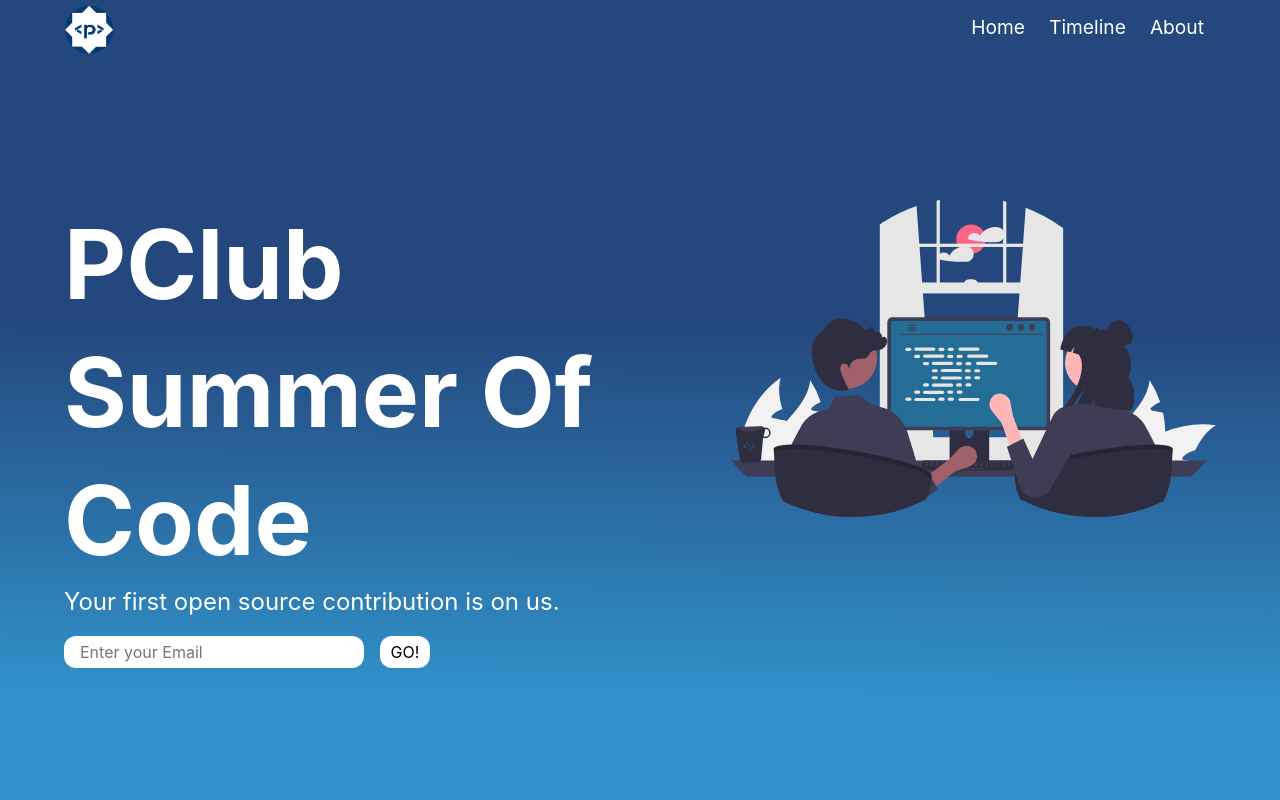
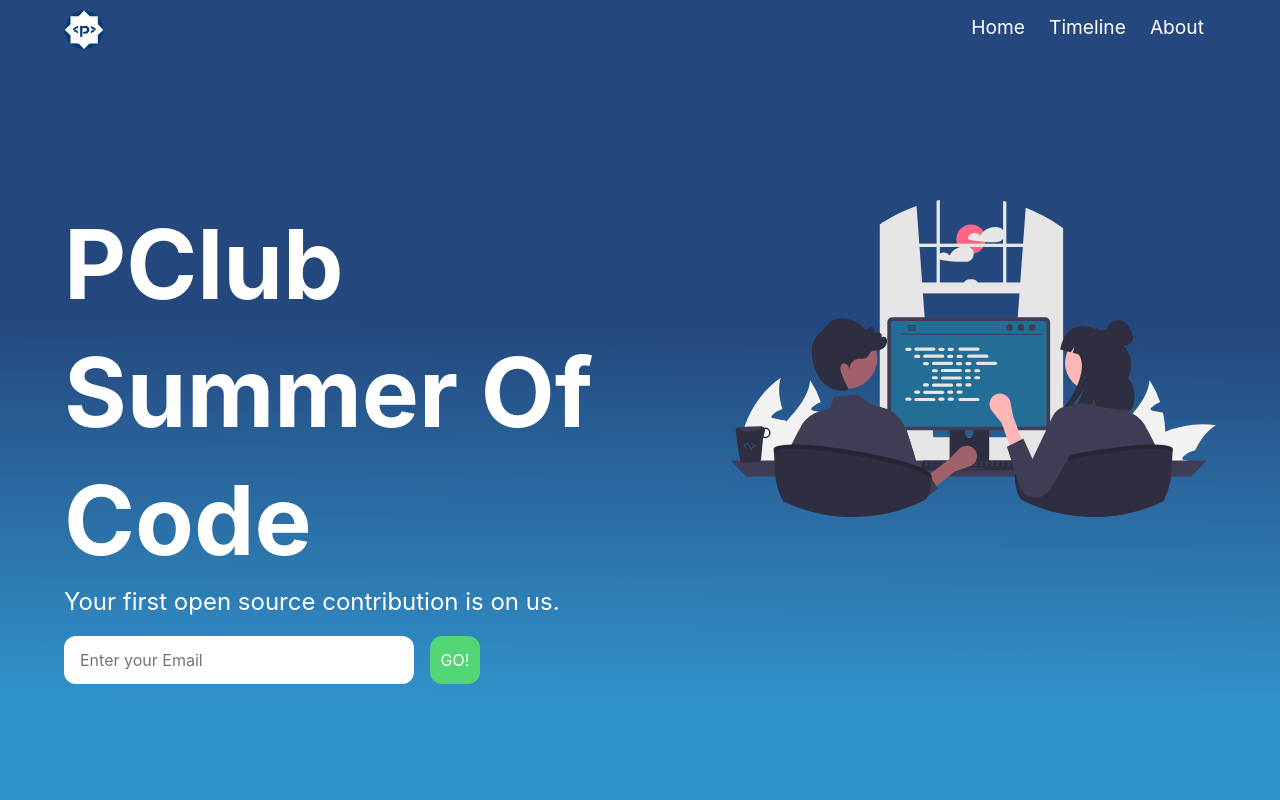
Before and after one commit to hrik2001/psoc2022-landing, a Next.js app: page / in a window 1280 px wide. Shown: the top 800 px of the page. Built offline with nearby package versions, Linux system fonts and the light colour scheme.

Commit message:
changed input box and logo alignment

```diff
--- a/styles/Hero.module.scss
+++ b/styles/Hero.module.scss
@@ -30,10 +30,11 @@
         display: flex;
         width: 100%;
         margin-top: 1rem;
-        height: 2rem;
+        height: 3rem;
         button{
+            color:#fff;
             margin-left: 1rem;
-            background-color: #ffffff;
+            background-color: #52d575;
             border: none;
             cursor: pointer;
             border-radius: 12px;
@@ -43,7 +44,7 @@
             padding-left: 1rem;
             border: none;
             border-radius: 12px;
-            width:clamp(200px, 30vw, 300px);
+            width:clamp(250px, 35vw, 350px);
         }
     }
 }
--- a/styles/Navbar.module.scss
+++ b/styles/Navbar.module.scss
@@ -11,10 +11,11 @@
     // justify-content: space-around;
 }
 .imgcontainer{
+    padding: 5px 0;
     margin-left: clamp(20px, 5vw, 70px);
     min-width: clamp(40px, 5vw, 50px);
     img{
-        width:clamp(40px, 5vw, 50px);
+        width:clamp(30px, 4vw, 40px);
     }
 }
 .linkcontainer{
```
